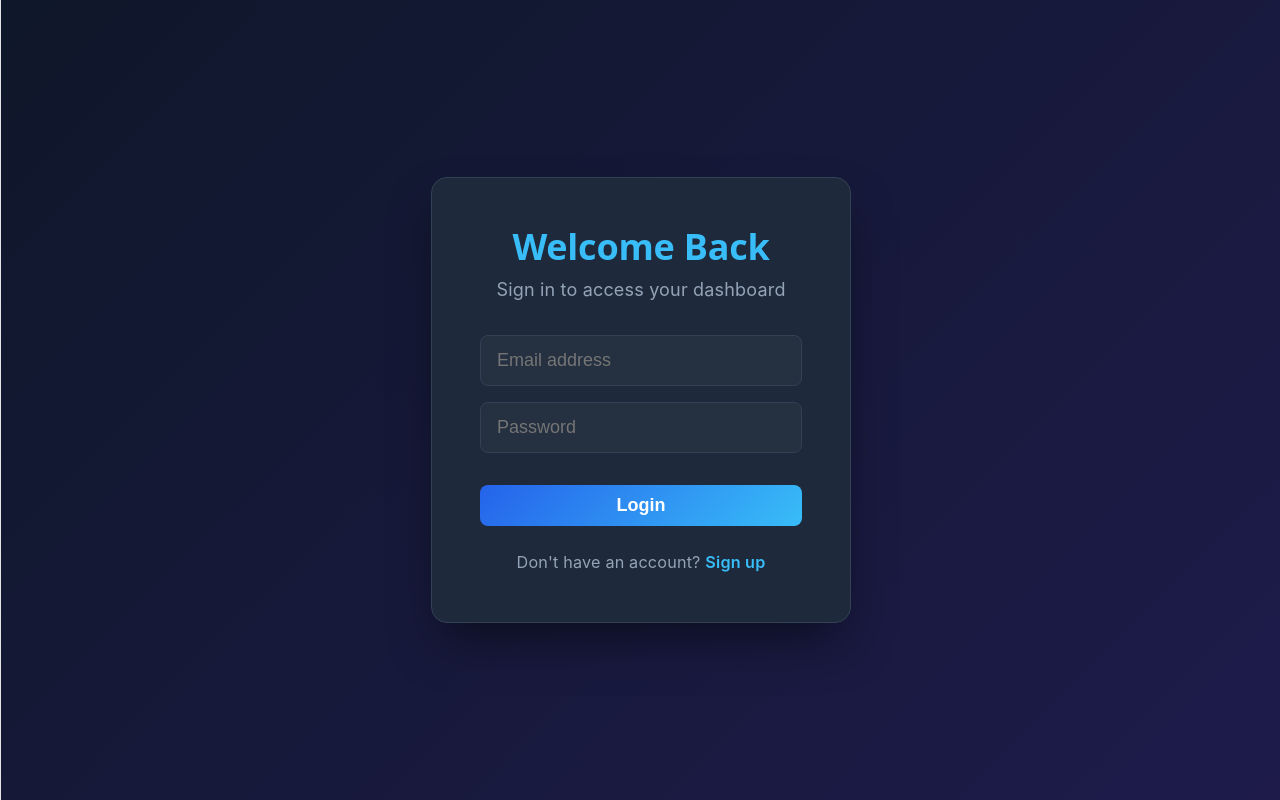
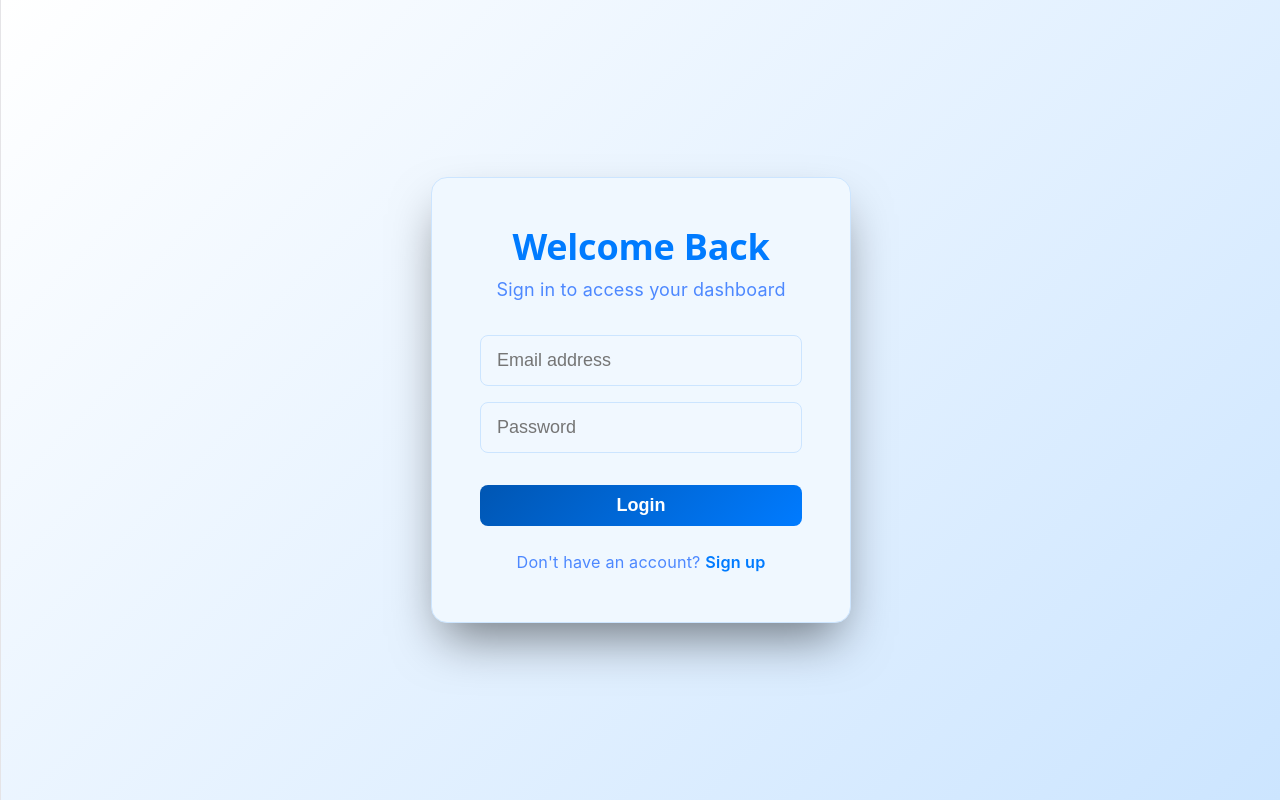
Before and after one commit to dandrei1234/Software-Enginerring, a React (Vite) app in the folder dashboard/: page /login in a window 1280 px wide. Built offline with nearby package versions, Linux system fonts and the light colour scheme.

Commit message:
Update styling: Blue/white theme and color-coded Approve/Reject buttons

```diff
--- a/dashboard/src/App.css
+++ b/dashboard/src/App.css
@@ -1,14 +1,14 @@
 :root {
-  --primary-color: #2563eb;
-  --secondary-color: #3b82f6;
-  --background-dark: #0f172a;
-  --surface-dark: #1e293b;
-  --text-light: #f8fafc;
-  --text-muted: #94a3b8;
-  --accent-color: #38bdf8;
-  --danger-color: #ef4444;
-  --success-color: #22c55e;
-  --border-color: #334155;
+  --primary-color: #0056b3;
+  --secondary-color: #007bff;
+  --background-dark: #ffffff;
+  --surface-dark: #f0f8ff;
+  --text-light: #003366;
+  --text-muted: #4d88ff;
+  --accent-color: #007bff;
+  --danger-color: #0056b3;
+  --success-color: #007bff;
+  --border-color: #cce5ff;
   --font-family: 'Inter', system-ui, sans-serif;
 }
 
@@ -100,12 +100,12 @@ body {
 }
 
 .sidebar a:hover {
-  background-color: rgba(59, 130, 246, 0.1);
+  background-color: rgba(0, 123, 255, 0.1);
   color: var(--text-light);
 }
 
 .sidebar a.active {
-  background-color: rgba(56, 189, 248, 0.1);
+  background-color: rgba(0, 123, 255, 0.1);
   color: var(--accent-color);
   border-right: 3px solid var(--accent-color);
 }
@@ -115,7 +115,7 @@ main {
   flex: 1;
   padding: 32px;
   overflow-y: auto;
-  background: linear-gradient(180deg, #111827 0%, var(--background-dark) 100%);
+  background: linear-gradient(180deg, #f0f8ff 0%, var(--background-dark) 100%);
 }
 
 main h2 {
--- a/dashboard/src/pages.css
+++ b/dashboard/src/pages.css
@@ -20,7 +20,7 @@
 .dashboard-card:hover {
   transform: translateY(-4px);
   box-shadow: 0 10px 15px -3px rgba(0, 0, 0, 0.2);
-  border-color: rgba(56, 189, 248, 0.3);
+  border-color: rgba(0, 123, 255, 0.3);
 }
 
 .dashboard-card h3 {
@@ -105,8 +105,8 @@
   text-transform: uppercase;
 }
 
-.status-available { background-color: rgba(34, 197, 94, 0.2); color: var(--success-color); }
-.status-borrowed { background-color: rgba(239, 68, 68, 0.2); color: var(--danger-color); }
+.status-available { background-color: rgba(0, 123, 255, 0.2); color: var(--success-color); }
+.status-borrowed { background-color: rgba(0, 123, 255, 0.2); color: var(--danger-color); }
 
 /* Auth Form UI */
 .auth-container {
@@ -115,7 +115,7 @@
   justify-content: center;
   height: 100vh;
   width: 100vw;
-  background: linear-gradient(135deg, var(--background-dark) 0%, #1e1b4b 100%);
+  background: linear-gradient(135deg, var(--background-dark) 0%, #cce5ff 100%);
 }
 
 .auth-card {
@@ -161,7 +161,7 @@
 .auth-input:focus {
   outline: none;
   border-color: var(--accent-color);
-  background-color: rgba(56, 189, 248, 0.05);
+  background-color: rgba(0, 123, 255, 0.05);
 }
 
 .auth-error {
--- a/dashboard/src/pages/Rentals.jsx
+++ b/dashboard/src/pages/Rentals.jsx
@@ -69,8 +69,10 @@ const Rentals = ({ user }) => {
                     <span
                       className={getStatusClass(rental.borrow_status)}
                       style={
-                        rental.borrow_status === 'Pending' ? { backgroundColor: 'rgba(234, 179, 8, 0.2)', color: '#eab308' } :
-                        rental.borrow_status === 'Overdue' ? { backgroundColor: '#fee2e2', color: '#991b1b', padding: '4px 8px', borderRadius: '4px' } : {}
+                        rental.borrow_status === 'Pending' ? { backgroundColor: 'rgba(234, 179, 8, 0.2)', color: '#eab308', padding: '4px 8px', borderRadius: '4px' } :
+                        rental.borrow_status === 'Overdue' ? { backgroundColor: '#fee2e2', color: '#991b1b', padding: '4px 8px', borderRadius: '4px' } :
+                        rental.borrow_status === 'Approved' ? { backgroundColor: '#dcfce7', color: '#166534', padding: '4px 8px', borderRadius: '4px' } :
+                        rental.borrow_status === 'Rejected' ? { backgroundColor: '#fee2e2', color: '#991b1b', padding: '4px 8px', borderRadius: '4px' } : {}
                       }
                     >
                       {rental.borrow_status}
@@ -84,13 +86,13 @@ const Rentals = ({ user }) => {
                       <div style={{ display: 'flex', gap: '8px' }}>
                         <button
                           onClick={() => handleUpdateStatus(rental.rentalID, 'Approved')}
-                          style={{ padding: '6px 12px', fontSize: '0.75rem', borderRadius: '4px', backgroundColor: 'var(--success-color)', color: 'white', border: 'none', cursor: 'pointer' }}
+                          style={{ padding: '6px 12px', fontSize: '0.75rem', borderRadius: '4px', backgroundColor: '#22c55e', color: 'white', border: 'none', cursor: 'pointer' }}
                         >
                           Approve
                         </button>
                         <button
                           onClick={() => handleUpdateStatus(rental.rentalID, 'Rejected')}
-                          style={{ padding: '6px 12px', fontSize: '0.75rem', borderRadius: '4px', backgroundColor: 'var(--danger-color)', color: 'white', border: 'none', cursor: 'pointer' }}
+                          style={{ padding: '6px 12px', fontSize: '0.75rem', borderRadius: '4px', backgroundColor: '#ef4444', color: 'white', border: 'none', cursor: 'pointer' }}
                         >
                           Reject
                         </button>
```
